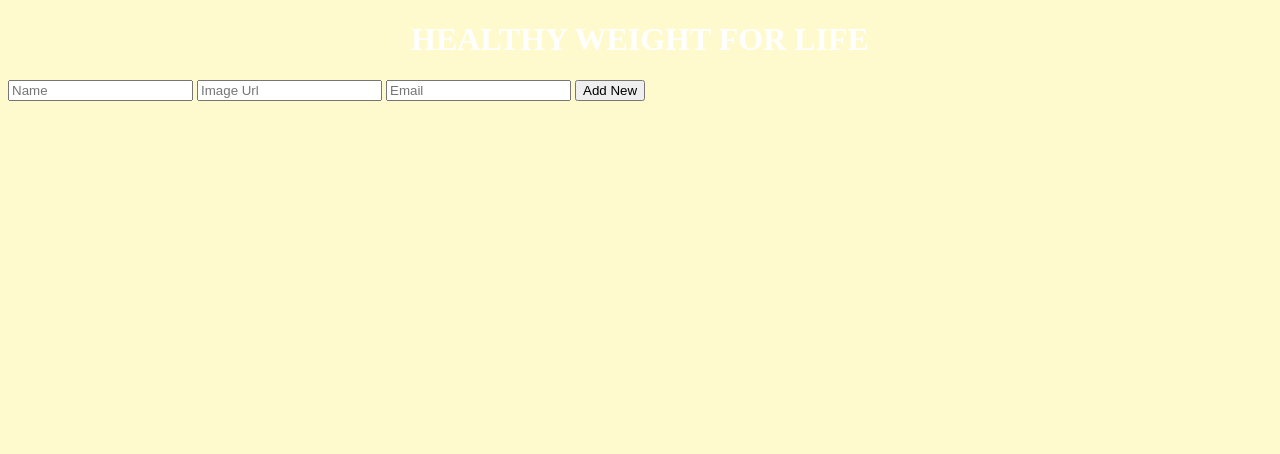
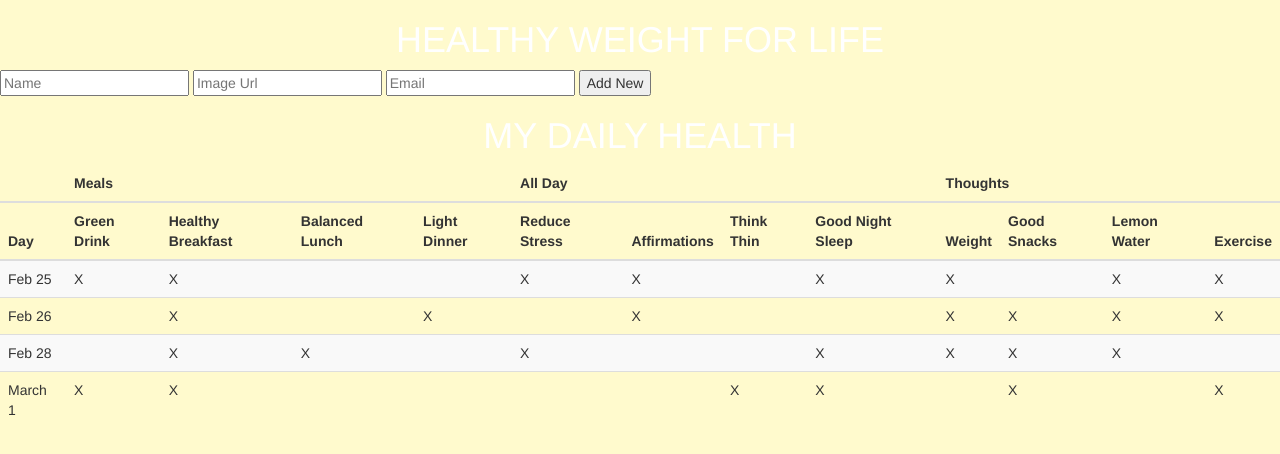
Before and after one commit to palsrme/creative-3, a plain HTML site: page index.html in a window 1280 px wide. Drawn offline with nearby package versions, Linux system fonts and the light colour scheme.

Commit message:
Now has table

```diff
--- a/c-3.js
+++ b/c-3.js
@@ -1,59 +1,64 @@
-/**
- * 1. We have added a directive with the name 'avatar' and handler of
- * avatarDirective to our angular app module
- */
-angular.module('app', [])
-  .controller('mainCtrl', mainCtrl)
-  .directive('avatar', avatarDirective);
 
-function mainCtrl ($scope) {
+var app = angular.module("myApp", []);
+app.controller("myCtrl", function($scope) {
 
-  $scope.users = [];
-
-  $scope.addNew = function (user) {
-    $scope.users.push({
-      name: user.name,
-      avatarUrl: user.url,
-      email: user.email
-    }); /* [1] */
-
-    user.name = ''; /* [2] */
-    user.url = '';
-    user.email = '';
-  };
-}
-
-/**
- * 1. this defines the api of our avatar directive. This means we are
- * expecting a user property whose value should be interpreted as an object.
- * 2. This simply means we want this directive to be used as an element.
- * 3. You can see here we've moved the html that was in our template before
- * and give it as the template for this directive. This means wherever we use
- * <avatar /> this html will also be placed there.
- * 4. Here we are implementing the feature where if there is no user avatar url,
- * we go ahead and give it a default
- */
-function avatarDirective () {
-  return {
-    scope: {
-      user: '=' /* [1] */
-    },
-    restrict: 'E', /* [2] */
-    replace: 'true',
-    template: (
-      '<div class="Avatar">' +
-        '<img ng-src="{{user.avatarUrl}}" />' +
-        '<h4>{{user.name}}</h4>' +
-        '<p>{{user.email}}</p>' +
-'</div>'
-    ), /* [3] */
-    link: link
-  };
-
-  function link (scope) { /* [4] */
-    if (!scope.user.avatarUrl) {
-      scope.user.avatarUrl = 'https://www.drupal.org/files/issues/default-avatar.png';
+  $scope.entries = [
+    {
+      "Day" : "Feb 25",
+      "Drink" : true,
+      "Brkfst" : true,
+      "Lunch" : false,
+      "Dinner" : false,
+      "Stress" : true,
+      "Affirm" : true,
+      "Think" : false,
+      "Sleep" : true,
+      "Weigh" : true,
+      "Snacks" : false,
+      "Lemon" : true,
+      "Exercise" : true
+    },{
+      "Day" : "Feb 26",
+      "Drink" : false,
+      "Brkfst" : true,
+      "Lunch" : false,
+      "Dinner" : true,
+      "Stress" : false,
+      "Affirm" : true,
+      "Think" : false,
+      "Sleep" : false,
+      "Weigh" : true,
+      "Snacks" : true,
+      "Lemon" : true,
+      "Exercise" : true
+    },{
+      "Day" : "Feb 28",
+      "Drink" : false,
+      "Brkfst" : true,
+      "Lunch" : true,
+      "Dinner" : false,
+      "Stress" : true,
+      "Affirm" : false,
+      "Think" : false,
+      "Sleep" : true,
+      "Weigh" : true,
+      "Snacks" : true,
+      "Lemon" : true,
+      "Exercise" : false
+    },{
+      "Day" : "March 1",
+      "Drink" : true,
+      "Brkfst" : true,
+      "Lunch" : false,
+      "Dinner" : false,
+      "Stress" : false,
+      "Affirm" : false,
+      "Think" : true,
+      "Sleep" : true,
+      "Weigh" : false,
+      "Snacks" : true,
+      "Lemon" : false,
+      "Exercise" : true
     }
-  }
-
-}
+  ]
+});
--- a/index.html
+++ b/index.html
@@ -1,6 +1,7 @@
 <!DOCTYPE html>
 <html>
 <head>
+<link href="//maxcdn.bootstrapcdn.com/bootstrap/3.2.0/css/bootstrap.min.css" rel="stylesheet">
   <!-- include our dependency on angular -->
 <script src="https://ajax.googleapis.com/ajax/libs/angularjs/1.4.0/angular.min.js"></script>
 <script src="c-3.js"></script>
@@ -9,7 +10,7 @@
   <title>Health for Life</title>
 </head>
 <body>
-  <div ng-app='app' ng-controller='mainCtrl'>
+  <div ng-app='myApp' ng-controller='myCtrl'>
     <h1>Healthy weight for life</h1>
 
     <form name='userForm' ng-submit='addNew(userForm)'>
@@ -28,6 +29,54 @@
        <avatar user='user' />
       </li>
     </ul>
+
+  <h1>My Daily Health</h1>
+  <table class="table table-striped">
+    <thead>
+      <tr>
+	<th></th>
+        <th colspan="4">Meals</th>
+        <th colspan="4">All Day</th>
+        <th colspan="4">Thoughts</th>
+      </tr>
+      <tr>
+	<th>Day</th>
+	<th>Green Drink</th>
+	<th>Healthy Breakfast</th>
+	<th>Balanced Lunch</th>
+ 	<th>Light Dinner</th>
+	<th>Reduce Stress</th>
+	<th>Affirmations</th>
+	<th>Think Thin</th>
+	<th>Good Night Sleep</th>
+	<th>Weight</th>
+	<th>Good Snacks</th>
+	<th>Lemon Water</th>
+	<th>Exercise</th>
+      </tr>
+    </thead>
+    <tbody>
+      <tr ng-repeat="x in entries">
+	<td>{{x.Day}}</td>
+        <td>{{x.Drink ? "X" : ""}}</td>
+	<td>{{x.Brkfst ? "X" : ""}}</td>
+        <td>{{x.Lunch ? "X" : ""}}</td>
+        <td>{{x.Dinner ? "X" : ""}}</td>
+        <td>{{x.Stress ? "X" : ""}}</td>
+        <td>{{x.Affirm ? "X" : ""}}</td>
+        <td>{{x.Think ? "X" : ""}}</td>
+        <td>{{x.Sleep ? "X" : ""}}</td>
+        <td>{{x.Weigh ? "X" : ""}}</td>
+        <td>{{x.Snacks ? "X" : ""}}</td>
+        <td>{{x.Lemon ? "X" : ""}}</td>
+        <td>{{x.Exercise ? "X" : ""}}</td>
+
+      </tr>
+    </tbody>
+  </table>
+
+
   </div>
 </body>
+
 </html>
```
